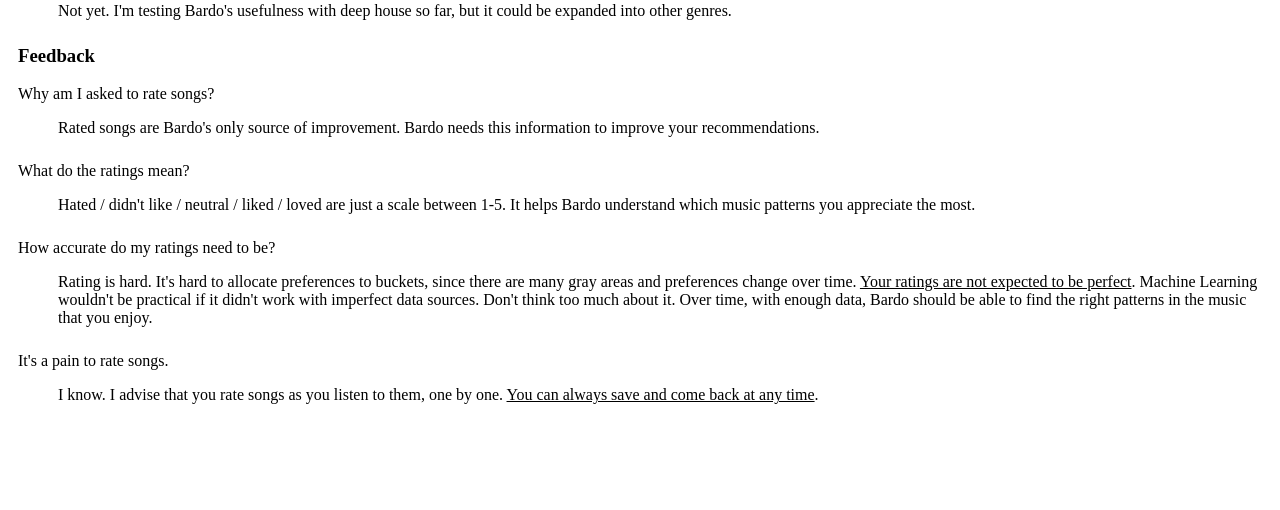
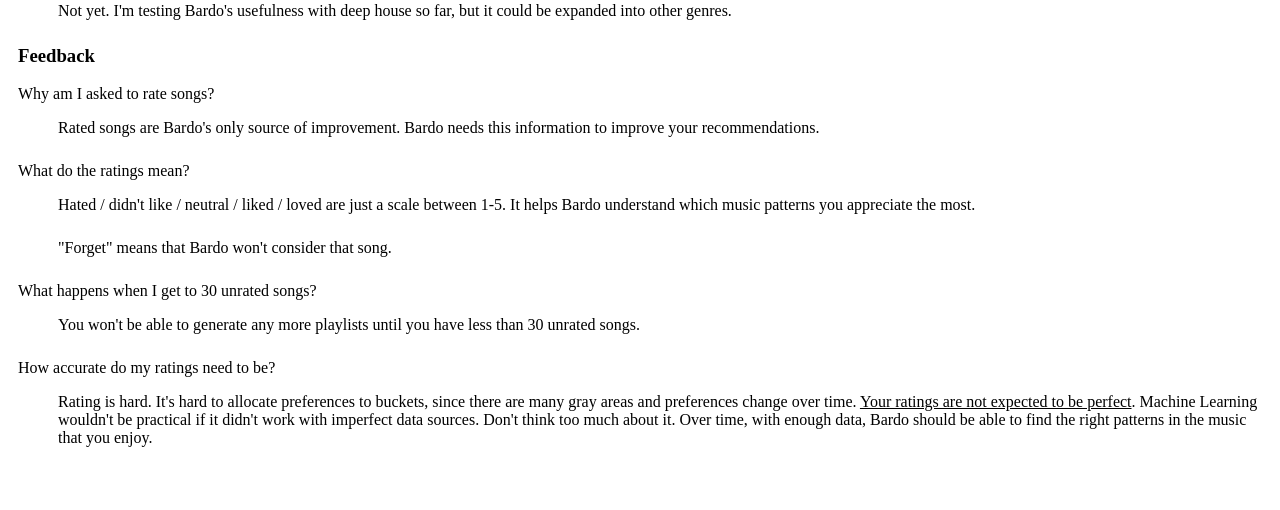
Before and after one commit to lgaleana/bardo, a Flask app: page /faq in a window 1280 px wide. Shown: the part 617-1127 px from the top of the page. Before the commit the page ends 1021 px from the top, so only its background shows below. Run offline with Flask 2, Linux system fonts and the light colour scheme; parts of the project's set-up code (start-up, migrations or seed data) failed here and were passed over.

Commit message:
Added a limit of 30 songs to stop generating playlists

```diff
--- a/bardo/__init__.py
+++ b/bardo/__init__.py
@@ -44,18 +44,15 @@ def playlist_selection():
 
 @app.route('/generate-playlist')
 def generate_playlist():
-  source = request.args.get('source')
+  source = request.args.get('source', 'lsgaleana@gmail.com')
   genres = request.args.getlist('genre')
   history = request.args.getlist('history')
   track = request.args.get('track')
-  market = request.args.get('market')
+  market = request.args.get('market', 'US')
+  checked = request.args.get('checked', False)
 
-  if not source:
-    source = 'lsgaleana@gmail.com'
   if not genres:
     genres = ['deep-house']
-  if not market:
-    market = 'US'
 
   def response(token, bardo_id, source, genres, history, track, market):
     return render_template(
@@ -75,6 +72,7 @@ def generate_playlist():
     response,
     request,
     'generate_playlist',
+    check_recs=(not checked),
     source=source,
     genres=genres,
     history=history,
@@ -96,7 +94,7 @@ def make_playlist():
 
   sid, bardo_id = su.get_user_data(token)
   needs_rating = db.load_tracks_to_rate(bardo_id)
-  if len(needs_rating) > 0:
+  if len(needs_rating) >= 30:
     return 'Please first rate previous recommendations.'
 
   clf_plsts, final_plst = pu.gen_recs(
@@ -167,10 +165,11 @@ def rate_recommendations():
   def response(token, bardo_id):
     needs_rating = db.load_tracks_to_rate(bardo_id)
     save_url = url_for('save_ratings', bardo_id=bardo_id)
-    save_url += '?' + get_request_params(request.args)
+    save_url += '?' + get_request_params(request.args) + '&checked=true'
     return render_template(
       'rate-recommendations.html',
-      needs_rating=needs_rating,
+      needs_rating=list(needs_rating.items())[:10],
+      size=len(needs_rating),
       save_url=f'{save_url}',
     )
 
@@ -254,11 +253,12 @@ def validate_response(
     return redirect(f'https://accounts.spotify.com/authorize?client_id={CLIENT_ID}&response_type=code&redirect_uri={url_for("spotify_auth", _external=True)}&scope=playlist-modify-public playlist-modify-private user-read-private user-read-email')
 
   _, bardo_id = su.get_user_data(token)
-  needs_rating = db.load_tracks_to_rate(bardo_id)
-  if check_recs and len(needs_rating) > 0:
-    rate_url = url_for('rate_recommendations')
-    params = get_request_params(request.args)
-    return redirect(f'{rate_url}?bardo-id={bardo_id}&{params}&redirect-uri={redirect_uri}')
+  if check_recs:
+    needs_rating = db.load_tracks_to_rate(bardo_id)
+    if len(needs_rating) > 0:
+      rate_url = url_for('rate_recommendations')
+      params = get_request_params(request.args)
+      return redirect(f'{rate_url}?bardo-id={bardo_id}&{params}&redirect-uri={redirect_uri}')
 
   return response(token=token, bardo_id=bardo_id, **kwargs)
 
--- a/bardo/templates/faq.html
+++ b/bardo/templates/faq.html
@@ -31,14 +31,15 @@
   <p><ul><li>Not yet. <u>Bardo's only source of information so far are the songs that you rate</u>.</li></ul></p>
   <p>Can I choose other genres?</p>
   <p><ul><li>Not yet. I'm testing Bardo's usefulness with deep house so far, but it could be expanded into other genres.</li></ul></p>
-  <h3>Feedback</h3>
+  <h3 id="feedback">Feedback</h3>
   <p>Why am I asked to rate songs?</p>
   <p><ul><li>Rated songs are Bardo's only source of improvement. Bardo needs this information to improve your recommendations.</li></ul></p>
   <p>What do the ratings mean?</p>
   <p><ul><li>Hated / didn't like / neutral / liked / loved are just a scale between 1-5. It helps Bardo understand which music patterns you appreciate the most.</li></ul></p>
+  <p><ul><li>"Forget" means that Bardo won't consider that song.</li></ul></p>
+  <p>What happens when I get to 30 unrated songs?<p>
+  <p><ul><li>You won't be able to generate any more playlists until you have less than 30 unrated songs.</li></ul></p>
   <p>How accurate do my ratings need to be?</p>
   <p><ul><li>Rating is hard. It's hard to allocate preferences to buckets, since there are many gray areas and preferences change over time. <u>Your ratings are not expected to be perfect</u>. Machine Learning wouldn't be practical if it didn't work with imperfect data sources. Don't think too much about it. Over time, with enough data, Bardo should be able to find the right patterns in the music that you enjoy.</li></ul></p>
-  <p>It's a pain to rate songs.</p>
-  <p><ul><li>I know. I advise that you rate songs as you listen to them, one by one. <u>You can always save and come back at any time</u>.</li></ul></p>
 </body>
 </html>
--- a/bardo/templates/playlist-selection.html
+++ b/bardo/templates/playlist-selection.html
@@ -24,9 +24,9 @@
     {% for label, source in sources.items(): %}
       <input type="radio" name="source" value="{{source}}" required {{'checked' if bardo_id == source}}> <label>{{label}} {{'(No Bardo AI)' if source == 'random'}}</label><br>
     {% endfor %}
-      <input type="radio" name="source" value="random" required> <label>Disable Bardo AI</label><br>
+      <br><input type="radio" name="source" value="random" required> <label>Disable Bardo AI</label><br>
     {% if bardo_id not in sources.values() %}
-      <br><i><u>Bardo doesn't yet have information about you</u>, but you can choose to listen as one of your friends above</i>. <a href="{{url_for('faq')}}#recommendations">Why is my name not in here?</a>
+      <br><i><u>Bardo doesn't yet have information about you</u>, but you can choose to listen as one of your friends above. <a href="{{url_for('faq')}}#recommendations">Why is my name not in here?</i></a>
     {% endif %}
     </p>
     <h3>Recommendation seeds</h3>
--- a/bardo/utils/db_utils.py
+++ b/bardo/utils/db_utils.py
@@ -2,6 +2,7 @@ import bardo.utils.spotify_utils as su
 import os
 from datetime import datetime
 import json
+from collections import OrderedDict
 
 ROOT = 'data'
 
@@ -85,13 +86,13 @@ def load_tracks_to_rate(bardo_id):
   rated_dir = f'{ROOT}/{idn}/feedback'
 
   if os.path.isdir(plst_dir):
-    plst_tracks = {}
+    plst_tracks = []
     rated_tracks = {}
 
-    for filename in os.listdir(plst_dir):
+    for filename in sorted(os.listdir(plst_dir)):
       if filename.endswith('.txt'):
         for track in load_tracks(os.path.join(plst_dir, filename)):
-          plst_tracks[track['id']] = track['name']
+          plst_tracks.append((track['id'], track['name']))
 
     if os.path.isdir(rated_dir):
       for filename in os.listdir(rated_dir):
@@ -99,10 +100,10 @@ def load_tracks_to_rate(bardo_id):
           for track in load_tracks(os.path.join(rated_dir, filename)):
             rated_tracks[track['id']] = track['name']
 
-    needs_rating = {}
-    for track, name in plst_tracks.items():
-      if track not in rated_tracks and track not in needs_rating:
-        needs_rating[track] = name
+    needs_rating = OrderedDict()
+    for track in plst_tracks:
+      if track[0] not in rated_tracks:
+        needs_rating[track[0]] = track[1]
     return needs_rating
   else:
     return {}
```
Also changed, not shown: bardo/templates/rate-recommendations.html (+12 -11 lines).
